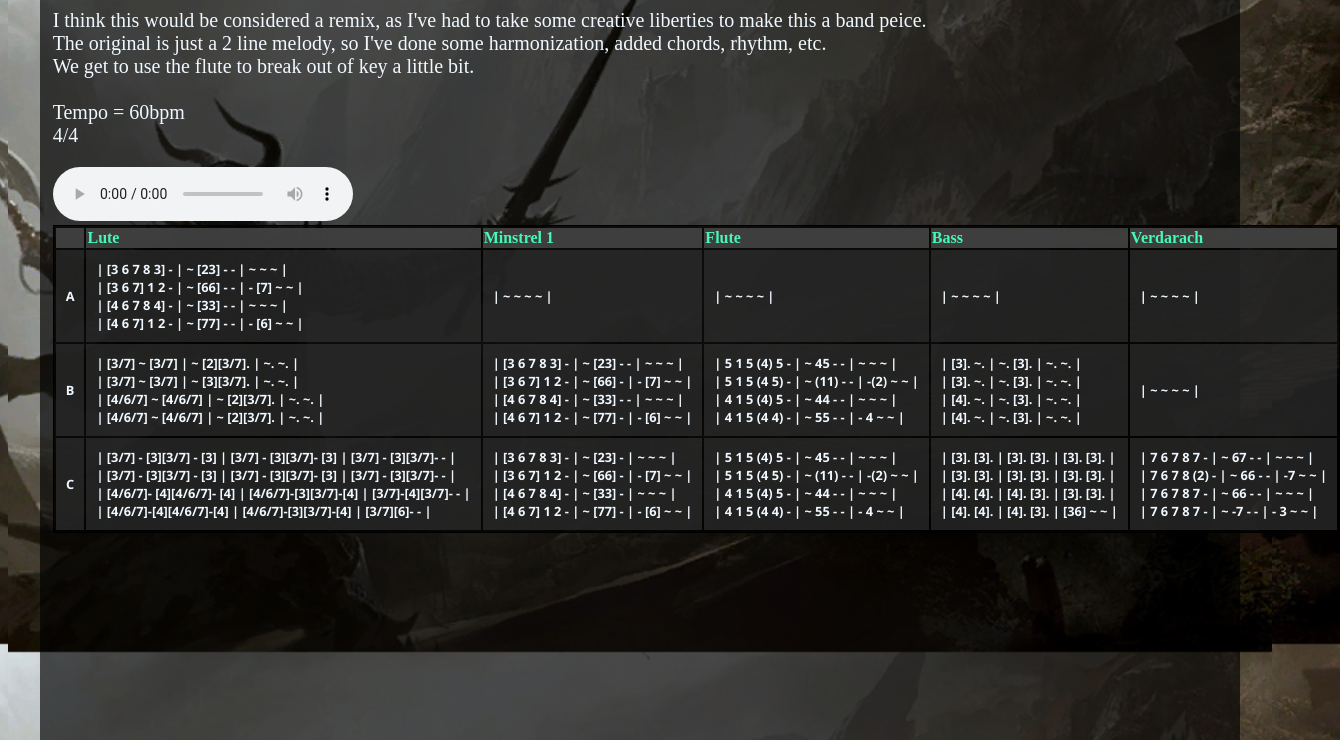
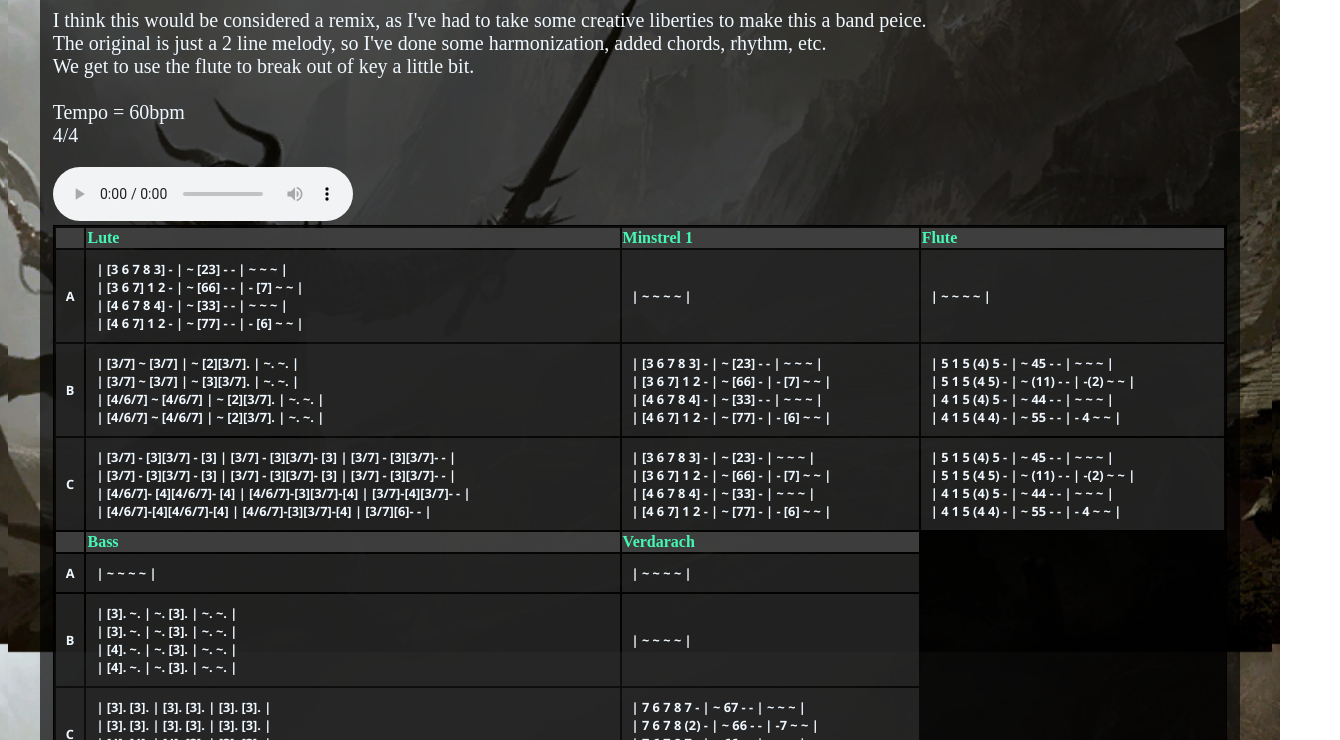
Before and after one commit to WarriorSkald/warskaldrgw2, a plain HTML site: page song/song6lonerMerchantED.html in a window 1280 px wide. Shown: the part 156-896 px from the top of the page, 1340 px wide, since content can reach past the window. Drawn offline with nearby package versions, Linux system fonts and the light colour scheme.

Commit message:
Add files via upload

```diff
--- a/song/song6lonerMerchantED.html
+++ b/song/song6lonerMerchantED.html
@@ -143,8 +143,7 @@
                     <th width="auto">Lute</th>
                     <th width="auto">Minstrel 1</th>
                     <th width="auto">Flute</th>
-                    <th width="auto">Bass</th>
-                    <th width="auto">Verdarach</th>
+
                     <tr>
                         <td align="center">
                             A
@@ -161,12 +160,7 @@
                         <td>
                             | ~ ~ ~ ~ |
                         </td>
-                        <td>
-                            | ~ ~ ~ ~ |
-                        </td>
-                        <td>
-                            | ~ ~ ~ ~ |
-                        </td>
+
 
                     </tr>
 
@@ -176,9 +170,9 @@
                             B
                         </td>
                         <td>
-                            | [3/7] ~ [3/7] | ~ [2][3/7]. | ~. ~. | <br>
+                            | [3/7] ~ [3/7] | ~ [2][3/7]. | ~. ~. |<br>
                             | [3/7] ~ [3/7] | ~ [3][3/7]. | ~. ~. | <br>
-| [4/6/7] ~ [4/6/7] | ~ [2][3/7]. | ~. ~. | <br>
+                            | [4/6/7] ~ [4/6/7] | ~ [2][3/7]. | ~. ~. |<br>
                             | [4/6/7] ~ [4/6/7] | ~ [2][3/7]. | ~. ~. |
                         </td>
                         <td>
@@ -193,15 +187,7 @@
                             | 4 1 5 (4) 5 - | ~ 44 - - | ~ ~ ~ | <br>
                             | 4 1 5 (4 4) - | ~ 55 - - | - 4 ~ ~ |
                         </td>
-                        <td>
-                            | [3]. ~. | ~. [3]. | ~. ~. | <br>
-| [3]. ~. | ~. [3]. | ~. ~. | <br>
-| [4]. ~. | ~. [3]. | ~. ~. | <br>
-| [4]. ~. | ~. [3]. | ~. ~. |
-                        </td>
-                        <td>
-                            | ~ ~ ~ ~ |
-                        </td>
+
 
                     </tr>
 
@@ -227,6 +213,49 @@
                             | 4 1 5 (4) 5 - | ~ 44 - - | ~ ~ ~ | <br>
                             | 4 1 5 (4 4) - | ~ 55 - - | - 4 ~ ~ |
                         </td>
+
+                    </tr>
+
+                    <tr>
+                        <th>
+                           &nbsp;
+                        </th>
+                        <th>
+                            Bass
+                        </th>
+                        <th>
+                            Verdarach
+                        </th>
+                    </tr>
+                    <tr>
+                        <td>
+                            A
+                        </td>
+                        <td>
+                            | ~ ~ ~ ~ |
+                        </td>
+                        <td>
+                            | ~ ~ ~ ~ |
+                        </td>
+                    </tr>
+                    <tr>
+                        <td>
+                            B
+                        </td>
+                        <td>
+                            | [3]. ~. | ~. [3]. | ~. ~. | <br>
+                            | [3]. ~. | ~. [3]. | ~. ~. | <br>
+                            | [4]. ~. | ~. [3]. | ~. ~. | <br>
+                            | [4]. ~. | ~. [3]. | ~. ~. |
+                        </td>
+                        <td>
+                            | ~ ~ ~ ~ |
+                        </td>
+                    </tr>
+                    <tr>
+                        <td>
+                            C
+                        </td>
                         <td>
                             | [3].  [3]. |  [3]. [3]. |  [3].  [3]. | <br>
                             | [3].  [3]. |  [3]. [3]. |  [3].  [3]. | <br>
@@ -237,7 +266,7 @@
                             | 7 6 7 8 7 - | ~ 67 - - | ~ ~ ~ | <br>
                             | 7 6 7 8 (2) - | ~ 66 - - | -7 ~ ~ | <br>
                             | 7 6 7 8 7 - | ~ 66 - - | ~ ~ ~ | <br>
-| 7 6 7 8 7 - | ~ -7 - - | - 3 ~ ~ | <br>
+                            | 7 6 7 8 7 - | ~ -7 - - | - 3 ~ ~ |
                         </td>
                     </tr>
 
```
Lines whose indentation alone changed are shown as unchanged.
